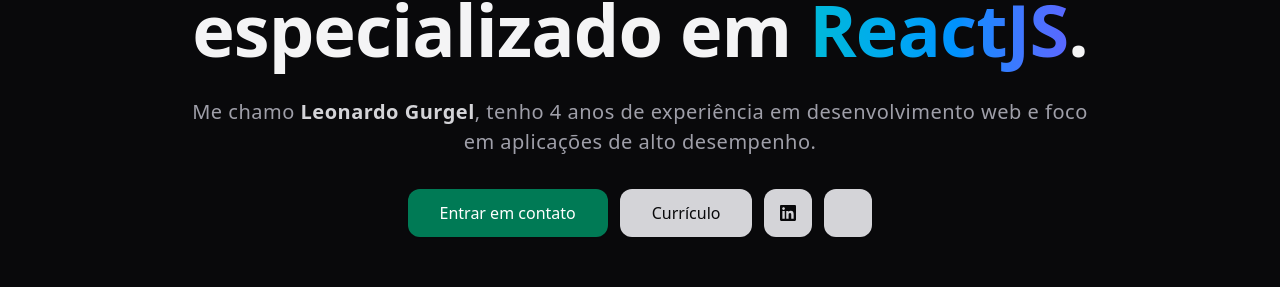
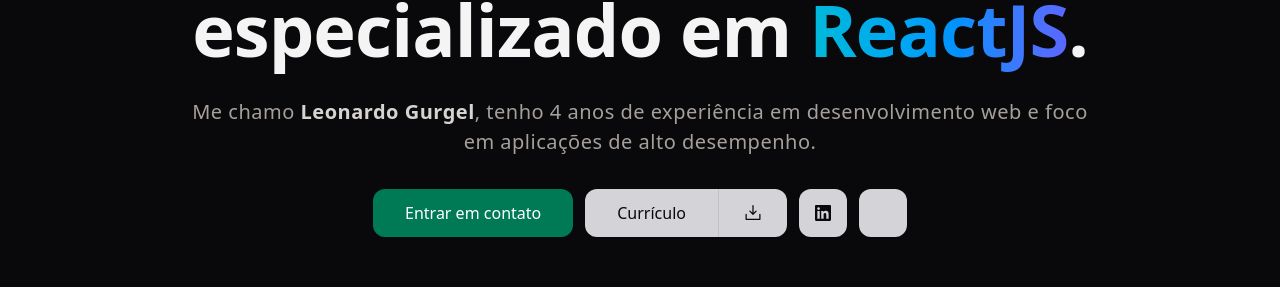
Before and after one commit to leogurja/www.gurgel.io, a Next.js app: page / in a window 1280 px wide. Shown: the part 465-752 px from the top of the page. Built offline with nearby package versions, Linux system fonts and the light colour scheme; some icons are missing; a web font is replaced by a local one; what tailwindcss-motion would draw is missing.

Commit message:
separate cv buttons

```diff
--- a/src/app/_sections/hero.tsx
+++ b/src/app/_sections/hero.tsx
@@ -1,9 +1,10 @@
+import { SiGithub } from "@icons-pack/react-simple-icons";
+import { DownloadSimple } from "@phosphor-icons/react/dist/ssr";
+import Image from "next/image";
 import avatarImage from "@/assets/images/foto_perfil.png";
 import { AnimatedGradientText } from "@/components/gradient-text";
 import { LinkedInLogo } from "@/components/logos/linkedin.svg";
 import { Button } from "@/components/ui/button";
-import { SiGithub } from "@icons-pack/react-simple-icons";
-import Image from "next/image";
 
 export function Hero() {
   return (
@@ -19,12 +20,12 @@
         height={256}
         blurDataURL={avatarImage.blurDataURL ?? ""}
       />
-      <h1 className="max-w-7xl text-4xl/tight font-black tracking-[-0.0125em] text-pretty md:text-7xl">
+      <h1 className="max-w-7xl text-pretty font-black text-4xl/tight tracking-[-0.0125em] md:text-7xl">
         Desenvolvedor Full Stack especializado em{" "}
         <AnimatedGradientText>ReactJS</AnimatedGradientText>.
       </h1>
-      <p className="max-w-4xl text-base tracking-wide text-pretty text-zinc-400 md:text-xl/normal">
-        Me chamo <strong className="text-zinc-300">Leonardo Gurgel</strong>,
+      <p className="max-w-4xl text-pretty text-base text-stone-400 tracking-wide md:text-xl/normal">
+        Me chamo <strong className="text-stone-300">Leonardo Gurgel</strong>,
         tenho 4 anos de experiência em desenvolvimento web e foco em aplicações
         de alto desempenho.
       </p>
@@ -32,8 +33,10 @@
         <Button size="xl" asChild>
           <a href="#a">Entrar em contato</a>
         </Button>
+        <div className="flex w-full justify-between divide-x divide-stone-400/30">
           <Button variant="secondary" size="xl" asChild>
             <a
+              className="flex flex-1 rounded-r-none"
               href="/Leonardo Gurgel%20-%20Desenvolvedor%20Full%20Stack.pdf"
               target="_blank"
               rel="noreferrer"
@@ -41,6 +44,17 @@
               Currículo
             </a>
           </Button>
+          <Button variant="secondary" size="xl" asChild>
+            <a
+              href="/Leonardo Gurgel%20-%20Desenvolvedor%20Full%20Stack.pdf"
+              download="cv_leonardo_gurgel.pdf"
+              className="rounded-l-none"
+            >
+              <span className="sr-only">Baixar Currículo</span>
+              <DownloadSimple className="size-5" />
+            </a>
+          </Button>
+        </div>
         <Button
           size="icon-xl"
           variant="secondary"
```
Lines whose indentation alone changed are shown as unchanged.
